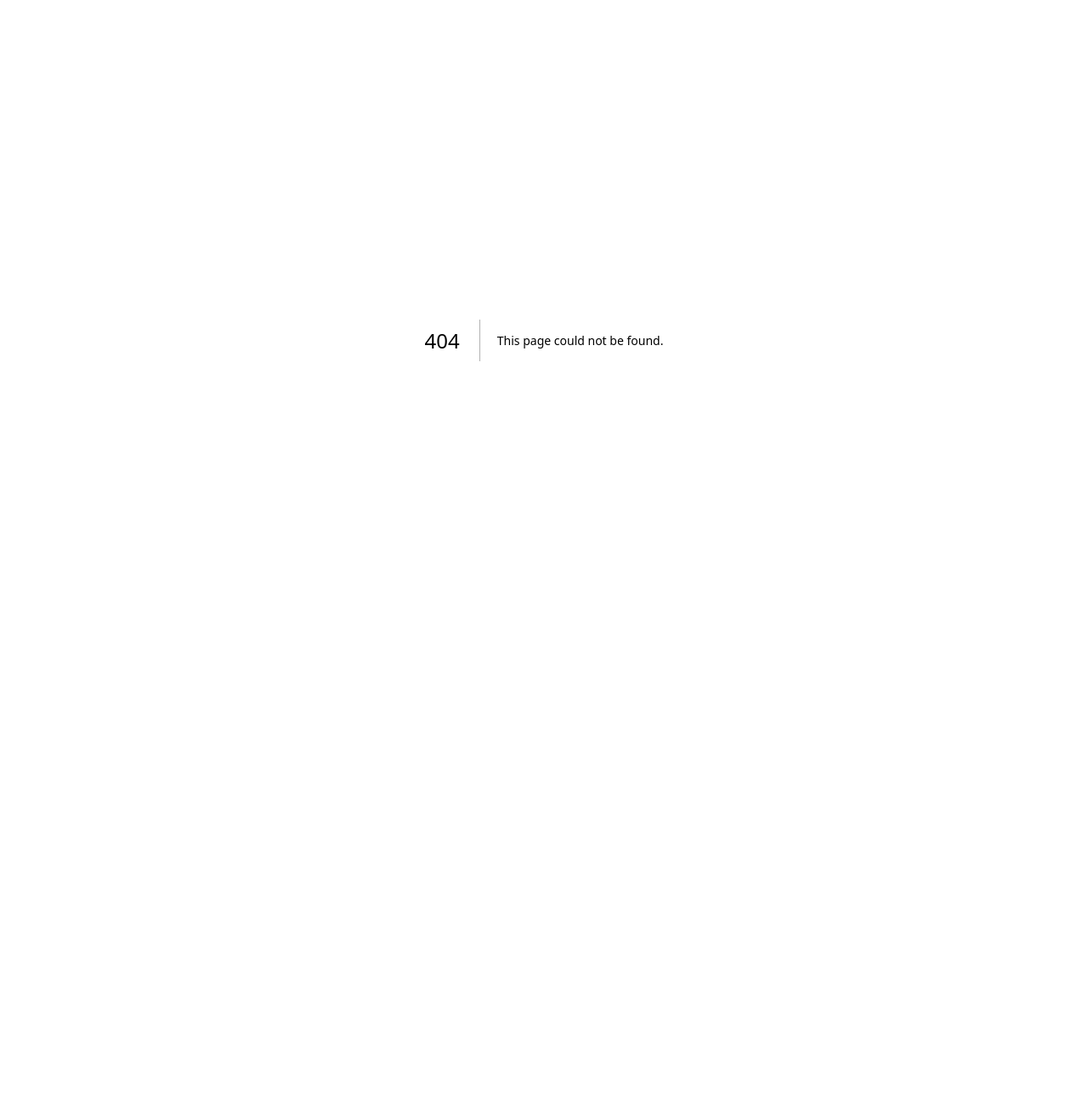
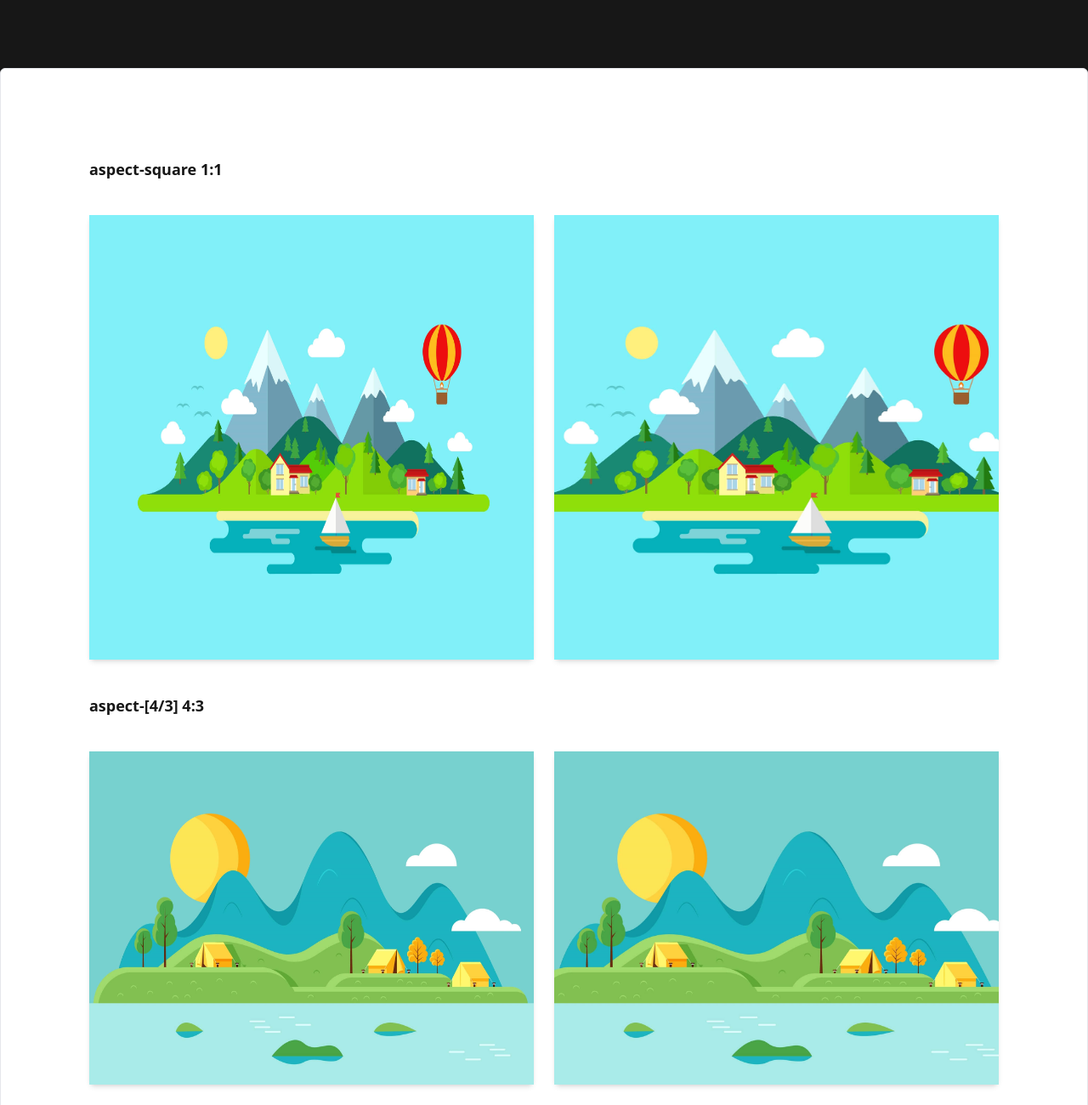
Before and after one commit to skuntawat/side-quest, a Next.js app: page /aspect-ratio in a window 1280 px wide. Before the commit this address had no page. Shown: the top 1300 px of the page at 85% size. Before the commit the page ends 800 px from the top, so only its background shows below. Built offline with nearby package versions, Linux system fonts and the light colour scheme.

Commit message:
add aspect-ratio

```diff
--- /dev/null
+++ b/app/(quests)/(images)/aspect-ratio/page.tsx
@@ -0,0 +1,127 @@
+import React from 'react'
+import Image from 'next/image'
+import { cn } from '@/utils/cn'
+
+const Card = ({ className, children, ...props }: React.HTMLAttributes<HTMLDivElement>) => (
+    <div className={cn("shadow-md rounded-md", className)} {...props}>{children}</div>
+)
+/*
+camping-area.jpg
+ */
+export default function page() {
+    return (
+        <div className="space-y-10 p-20">
+            {/* aspect-square 1:1 */}
+            <h2 className='text-lg font-semibold'>aspect-square 1:1</h2>
+            <div className="grid grid-cols-2 gap-6">
+                <div>
+                    <Card>
+                        <Image
+                            alt='travel-mountains'
+                            src="/images/travel-mountains.jpg"
+                            width={800}
+                            height={800}
+                            className='aspect-square'
+                        />
+                    </Card>
+                </div>
+                <div>
+                    <Card className='relative aspect-square'>
+                        <Image
+                            alt='travel-mountains'
+                            src="/images/travel-mountains.jpg"
+                            fill
+                            sizes="100vw"
+                            className='object-cover'
+                        />
+                    </Card>
+                </div>
+            </div>
+
+            {/* aspect-[4/3] 4:3 */}
+            <h2 className='text-lg font-semibold'>aspect-[4/3] 4:3</h2>
+            <div className="grid grid-cols-2 gap-6">
+                <div>
+                    <Card>
+                        <Image
+                            alt='travel-mountains'
+                            src="/images/camping-area.jpg"
+                            width={800}
+                            height={800}
+                            className='aspect-[4/3]'
+                        />
+                    </Card>
+                </div>
+                <div>
+                    <Card className='relative aspect-[4/3]'>
+                        <Image
+                            alt='travel-mountains'
+                            src="/images/camping-area.jpg"
+                            fill
+                            sizes="100vw"
+                            className='object-cover'
+                        />
+                    </Card>
+                </div>
+            </div>
+
+            {/* aspect-video 16:9 */}
+            <h2 className='text-lg font-semibold'>aspect-video 16:9</h2>
+            <div className="grid grid-cols-2 gap-6">
+                <div>
+                    <Card>
+                        <Image
+                            alt='travel-mountains'
+                            src="/images/travel-mountains.jpg"
+                            width={800}
+                            height={800}
+                            className='aspect-video'
+                        />
+                    </Card>
+                </div>
+                <div>
+                    <Card className='relative aspect-video'>
+                        <Image
+                            alt='travel-mountains'
+                            src="/images/travel-mountains.jpg"
+                            fill
+                            sizes="100vw"
+                            className='object-cover'
+                        />
+                    </Card>
+                </div>
+            </div>
+
+            {/* object cover|contain */}
+            <h2 className='text-lg font-semibold'>object-fit: cover | contain</h2>
+            <div className="grid grid-cols-2 gap-6">
+                <div>
+                    <Card className='relative aspect-video'>
+                        <Image
+                            alt='travel-mountains'
+                            src="/images/travel-mountains.jpg"
+                            fill
+                            sizes="100vw"
+                            className='object-cover'
+                        />
+                    </Card>
+                    <div className="text-lg font-medium text-center">object-cover</div>
+                </div>
+                <div>
+                    <Card className='relative aspect-video'>
+                        <Image
+                            alt='travel-mountains'
+                            src="/images/travel-mountains.jpg"
+                            fill
+                            sizes="100vw"
+                            className='object-contain'
+                        />
+                    </Card>
+                    <div className="text-lg font-medium text-center">object-contain</div>
+                </div>
+            </div>
+
+
+        </div>
+    )
+}
--- a/app/(quests)/(tailwind)/decimal-star-rating/page.tsx
+++ b/app/(quests)/(tailwind)/decimal-star-rating/page.tsx
@@ -22,8 +22,8 @@ const DecimalStarRating = ({
 
     return (
         <div className="inline-flex items-center relative">
-            {Array.from(Array(max).keys()).map((_, i) => (
-                <Icon key={i} className="stroke-0 size-10 fill-yellow-500" />
+            {Array.from(Array(5).keys()).map((_, i) => (
+                <Icon key={i} className="stroke-0 size-20 fill-yellow-500" />
             ))}
             <div
                 className="bg-slate-500 absolute top-0 right-0 bottom-0 z-10 mix-blend-color"
@@ -34,7 +34,7 @@ const DecimalStarRating = ({
 }
 
 const data = [
-    { value: 3.5, max: 5 },
+    { value: 5, max: 5 },
     { value: 2.4, max: 5, icon: Bird },
     { value: 4.8, max: 5, icon: Snail },
     { value: 7.3, max: 10, icon: Cat },
```
Also changed, not shown: public/images/camping-area.jpg (added), public/images/travel-mountains.jpg (added).
